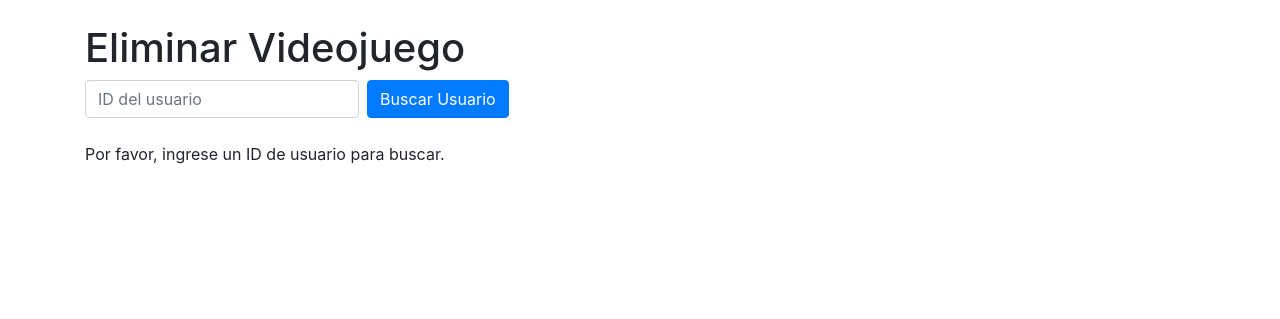
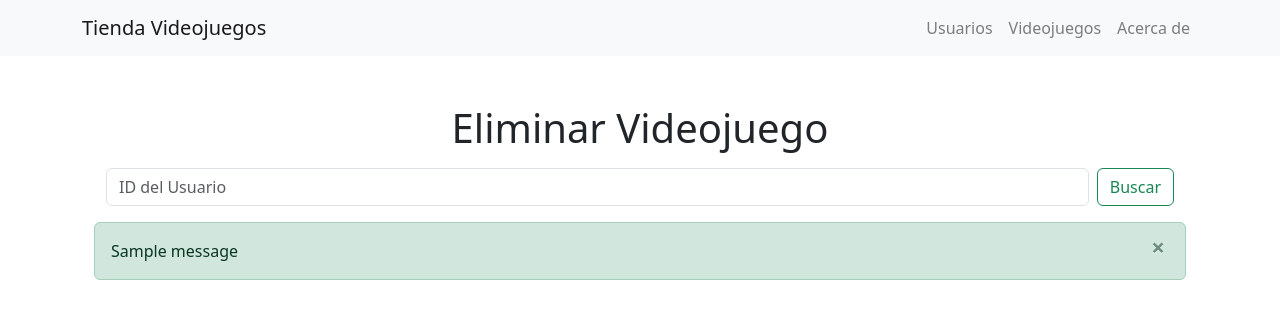
Before and after one commit to Konan03/Cliente2Django, a Django app: page /videojuego/delete/ in a window 1280 px wide. Shown: the top 319 px of the page. Run offline with Django 5.2, Linux system fonts and the light colour scheme; tables that the repository leaves empty hold one stand-in row (values such as "Sample post"); one stand-in notice (Sample message) is shown; some libraries are stand-ins or nearby versions.

Commit message:
add update

```diff
--- a/crudApp/forms.py
+++ b/crudApp/forms.py
@@ -30,6 +30,7 @@ class VideojuegoForm(forms.ModelForm):
     def __init__(self, *args, **kwargs):
         if 'instance' in kwargs:
             instance = kwargs['instance']
+            """
             kwargs['initial'] = {
                 'id': instance.id,
                 'nombre': instance.nombre,
@@ -37,5 +38,9 @@ class VideojuegoForm(forms.ModelForm):
                 'multijugador': instance.multijugador,
                 'fechaLanzamiento': instance.fechaLanzamiento.strftime('%Y-%m-%dT%H:%M') if instance.fechaLanzamiento else '',
             }
+            """
+            kwargs['initial'] = {
+                'id': 1,
+            }
         super(VideojuegoForm, self).__init__(*args, **kwargs)
         self.fields['fechaLanzamiento'].input_formats = ('%Y-%m-%dT%H:%M',)
--- a/crudApp/templates/crudApp/CrudVideojuego/DeleteV.html
+++ b/crudApp/templates/crudApp/CrudVideojuego/DeleteV.html
@@ -8,79 +8,61 @@
 </head>
 <body>
 
+{% extends 'crudApp/home.html' %}
+{% block title %}Eliminar Videojuego{% endblock %}
+{% block content %}
+    <div class="container mt-5">
+        <h1 class="mb-3 d-flex justify-content-center">Eliminar Videojuego</h1>
+        <!-- Display messages of confirmation or error -->
 
-<div class="container mt-4">
-    <h1>Eliminar Videojuego</h1>
-
-    <form method="get" action="{% url 'delete_videojuego' %}" class="form-inline mb-4">
-        <input class="form-control mr-2" type="text" name="usuario_id" placeholder="ID del usuario" required>
-        <button class="btn btn-primary" type="submit">Buscar Usuario</button>
-    </form>
-
-    {% if usuario %}
-        <div class="user-info">
-            <h2>Usuario: {{ usuario.nombre }}</h2>
+        <div class="container-fluid">
+            <!-- Form to search for the user by ID -->
+            <form class="d-flex mb-3" action="" method="GET">
+                <input class="form-control me-2" type="number" placeholder="ID del Usuario" aria-label="Search" name="usuario_id" value="{{ usuario_id|default_if_none:'' }}" required>
+                <button class="btn btn-outline-success" type="submit">Buscar</button>
+            </form>
         </div>
 
-        {% if videojuegos %}
-            <form method="delete" action="{% url 'delete_videojuego' %}">
-                {% csrf_token %}
-                <input type="hidden" name="usuario_id" value="{{ usuario_id }}">
-                <label for="videojuego_id">Seleccione un videojuego para eliminar:</label>
-                <select name="videojuego_id" id="videojuego_id" class="form-control mb-3">
-                    {% for videojuego in videojuegos %}
-                        <option value="{{ videojuego.id }}">{{ videojuego.nombre }}</option>
-                    {% endfor %}
-                </select>
-                <!-- Aquí se mostrará el formulario cuando se seleccione un juego -->
-                <div id="formulario-videojuego">
-                    {% if form %}
-                        {{ form.as_p }}
-                        <button type="submit" class="btn btn-danger">Eliminar</button>
-                    {% endif %}
+        {% if messages %}
+            {% for message in messages %}
+                <div class="alert alert-{{ message.tags }} alert-dismissible fade show" role="alert">
+                    {{ message }}
+                    <button type="button" class="close" data-dismiss="alert" aria-label="Close">
+                        <span aria-hidden="true">&times;</span>
+                    </button>
                 </div>
-            </form>
-        {% else %}
-            <p>No se encontraron videojuegos para este usuario.</p>
+            {% endfor %}
         {% endif %}
-    {% else %}
-        <p>Por favor, ingrese un ID de usuario para buscar.</p>
-    {% endif %}
 
-</div>
+        {% if usuario %}
+            <h2 class="text-center">Usuario Seleccionado: {{ usuario.nombre }}</h2>
+            <!-- List of video games associated with the user -->
+            <div class="list-group mb-3">
+                {% for videojuego in videojuegos %}
+                    <a href="?usuario_id={{ usuario.id }}&videojuego_id={{ videojuego.id }}" class="list-group-item list-group-item-action">
+                        {{ videojuego.nombre }} (Click para eliminar)
+                    </a>
+                {% endfor %}
+            </div>
+        {% endif %}
 
-<!-- Opcional: jQuery y Bootstrap JS -->
+        {% if videojuego_id %}
+            <div class="mb-3 d-flex justify-content-center">
+                <form method="POST" class="w-50">
+                    {% csrf_token %}
+                    <p>¿Está seguro de que desea eliminar el videojuego "{{ videojuego_id }}"?</p>
+                    <input type="hidden" name="usuario_id" value="{{ usuario_id }}">
+                    <input type="hidden" name="videojuego_id" value="{{ videojuego_id }}">
+                    <button type="submit" class="btn btn-danger">Eliminar</button>
+                    <a href="{% url 'home' %}" class="btn btn-secondary mx-2">Cancelar</a>
+                </form>
+            </div>
+        {% endif %}
+    </div>
+{% endblock %}
+
+<!-- Optional: jQuery and Bootstrap JS -->
 <script src="https://code.jquery.com/jquery-3.5.1.slim.min.js"></script>
 <script src="https://cdn.jsdelivr.net/npm/bootstrap@4.5.2/dist/js/bootstrap.min.js"></script>
-<script>
-    document.getElementById('videojuego_id').addEventListener('change', function() {
-        var selectedGameId = this.value;
-        var usuarioId = document.querySelector('[name="usuario_id"]').value;
-        var newUrl = "{% url 'delete_videojuego' %}?usuario_id=" + usuarioId + "&videojuego_id=" + selectedGameId;
-        window.location.href = newUrl;
-    });
-
-    // Función para cargar el formulario cuando se selecciona un juego
-    function cargarFormulario() {
-        var selectedGameId = document.getElementById('videojuego_id').value;
-        var usuarioId = document.querySelector('[name="usuario_id"]').value;
-        var url = `/eliminar_videojuego_formulario?usuario_id=${usuarioId}&videojuego_id=${selectedGameId}`;
-
-        // Realizar una petición AJAX para cargar el formulario
-        var xhr = new XMLHttpRequest();
-        xhr.open('GET', url, true);
-        xhr.onreadystatechange = function() {
-            if (xhr.readyState == 4 && xhr.status == 200) {
-                document.getElementById('formulario-videojuego').innerHTML = xhr.responseText;
-            }
-        };
-        xhr.send();
-    }
-
-    // Llamar a la función cuando se carga la página
-    cargarFormulario();
-</script>
-
-
 </body>
 </html>
--- a/crudApp/views.py
+++ b/crudApp/views.py
@@ -262,14 +262,39 @@ def search_videojuegos(request):
 
 
 def delete_usuario(request):
-    if request.method == 'DELETE':
-        form = UsuarioForm(request.DELETE)
-        if form.is_valid():
-            form.save()
-            messages.success(request, 'El usuario se ha eliminado con exito')
-            return redirect('delete_usuario')
-    else:
-        form = UsuarioForm()
+    form = UsuarioForm(request.POST or None)
+
+    if request.method == 'POST':
+        if 'confirm_delete' in request.POST:
+            usuario_id = request.POST.get('id')
+            if form.is_valid() and usuario_id:
+                response = requests.delete(f'http://localhost:8080/usuarios/{usuario_id}')
+                if response.status_code == 200:
+                    messages.success(request, 'El usuario se ha eliminado con éxito.')
+                    return redirect('delete_usuario')
+                else:
+                    print(f'Error al eliminar usuario: {response.status_code}')
+                    messages.error(request, f'Error al eliminar el usuario en el backend de Spring Boot. '
+                                            f'Código de estado: {response.status_code}')
+            else:
+                print('El formulario no es válido o no se proporcionó ID de usuario.')
+        else:
+            print('La confirmación de eliminación no se recibió.')
+
+    # GET request: Búsqueda de usuario para mostrar en el formulario
+    elif request.method == 'GET':
+        usuario_id = request.GET.get('id')
+        if usuario_id:
+            response = requests.get(f'http://localhost:8080/usuarios', params={'id': usuario_id})
+            if response.status_code == 200:
+                usuario_data = response.json()
+                form = UsuarioForm(initial=usuario_data)
+            else:
+                messages.error(request, f'Error al obtener los datos del usuario del backend de Spring Boot. '
+                                        f'Código de estado: {response.status_code}')
+                print(f'Error al buscar usuario: {response.status_code}')
+
+    # Independientemente del método, siempre renderizamos la misma plantilla.
     return render(request, 'crudApp/CrudUsuario/DeleteU.html', {'form': form})
 
 
```
